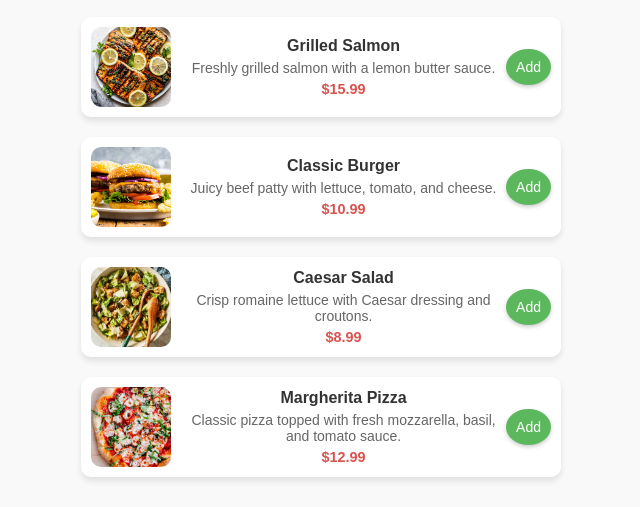
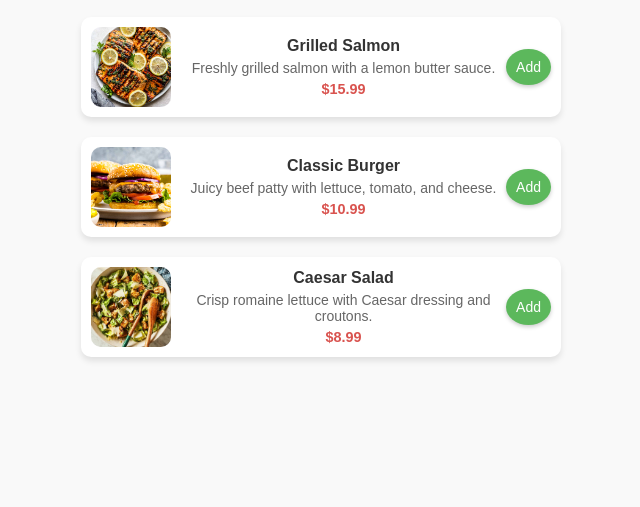
Before and after one commit to rachelh2071/cs378-portfolio, a plain HTML site: page cs378-p1/index.html in a window 1280 px wide. Shown: the part 554-1061 px from the top of the page, without its empty margins (319-959 px from the left). After the commit the page ends 941 px from the top, so only its background shows below. Drawn offline with Linux system fonts and the light colour scheme.

Commit message:
Update index.html

```diff
--- a/cs378-p1/index.html
+++ b/cs378-p1/index.html
@@ -3,15 +3,13 @@
 <head>
   <meta charset="UTF-8">
   <meta name="viewport" content="width=device-width, initial-scale=1.0">
-  <title>Master Chef Kitchen</title>
+  <title>Mobile Menu</title>
   <link rel="stylesheet" href="style.css">
 </head>
 <body>
   <div class="container">
     <!-- Logo -->
-
-      <img src="logo.jpeg" alt="Restaurant Logo" class="logo">
-
+    <img src="logo.jpeg" alt="Restaurant Logo" class="logo">
 
     <!-- Slogans -->
     <div class="slogan">
@@ -50,15 +48,6 @@
         </div>
         <button>Add</button>
       </div>
-            <div class="menu-item">
-        <img src="dish4.jpg" alt="Dish 4">
-        <div class="details">
-          <div class="title">Margherita Pizza</div>
-          <div class="description">Classic pizza topped with fresh mozzarella, basil, and tomato sauce.</div>
-          <div class="price">$12.99</div>
-        </div>
-        <button>Add</button>
-      </div>
     </div>
   </div>
 </body>
```
